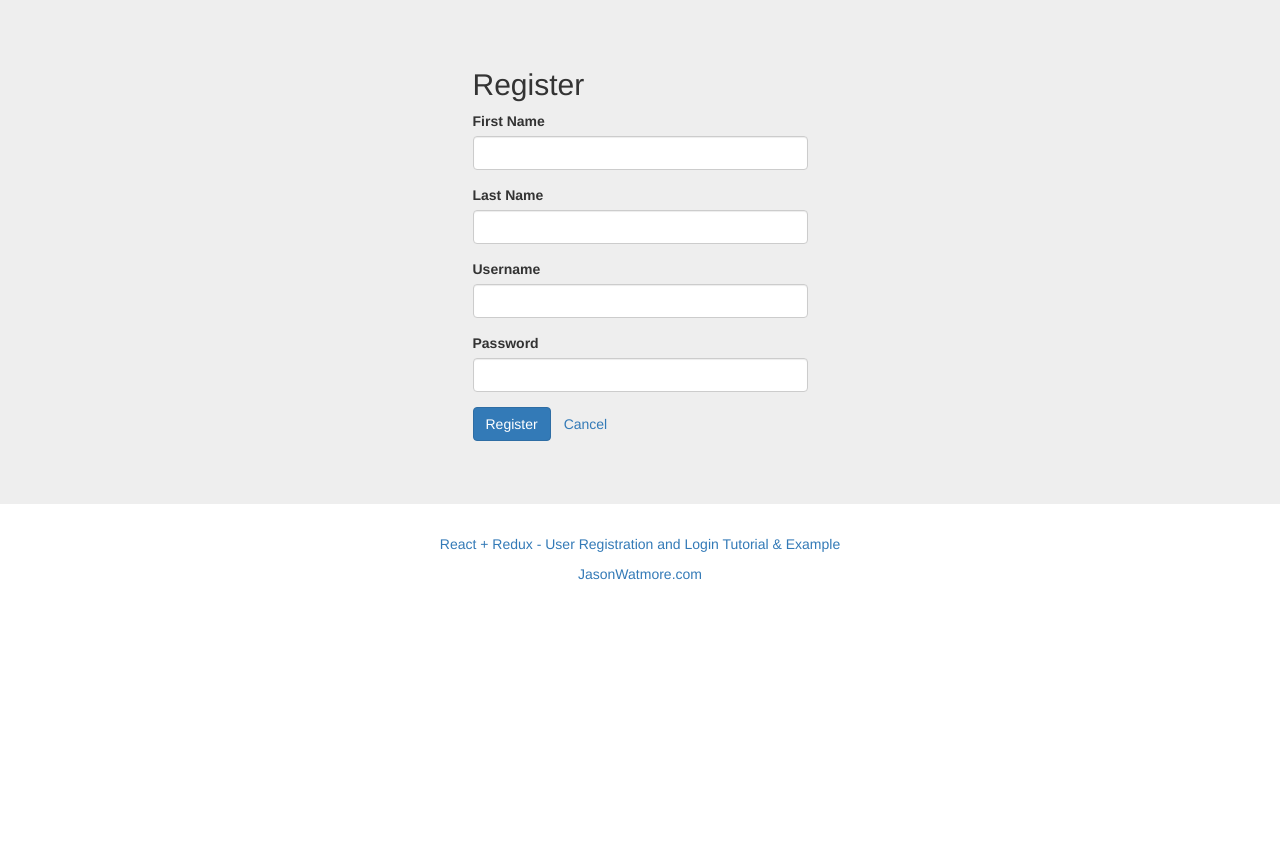
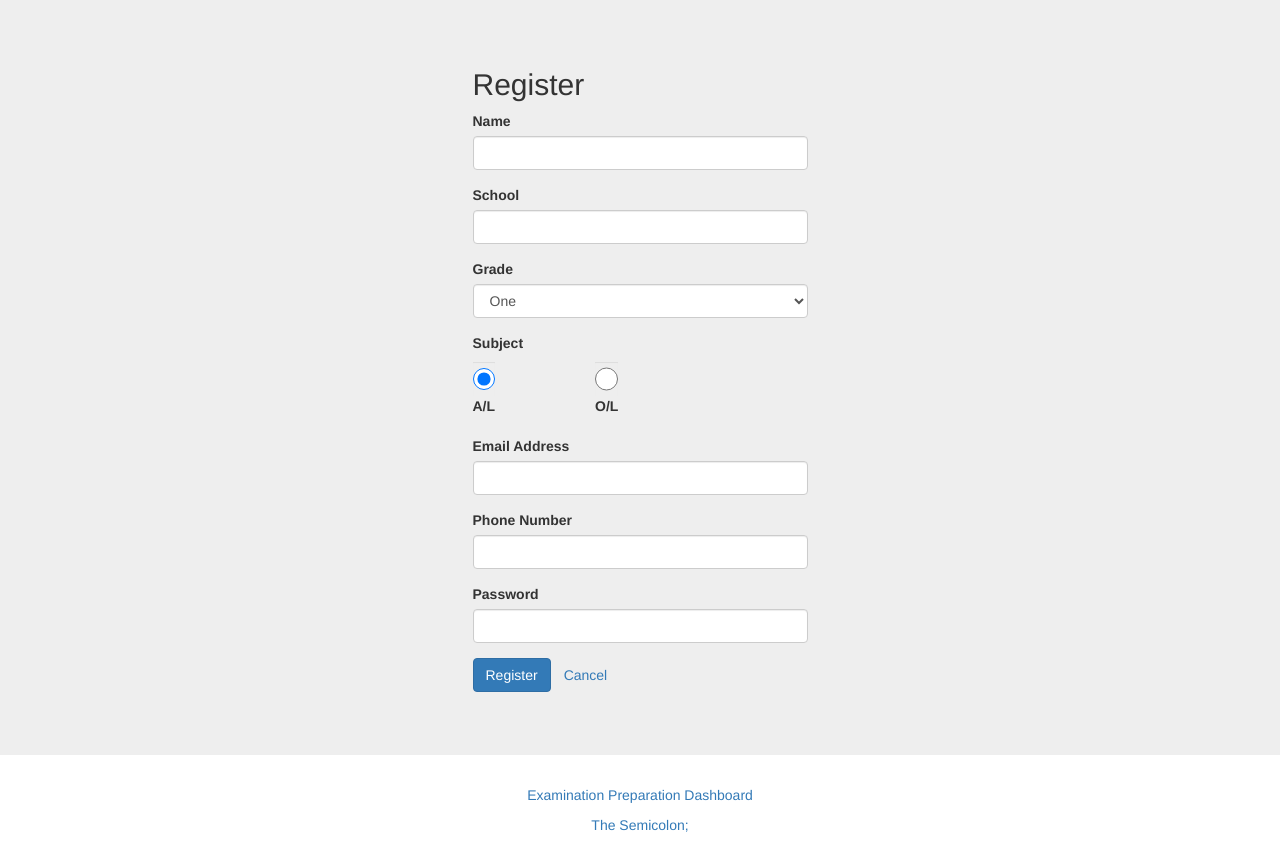
Before and after one commit to diyathn/ExamPrep, a React app: page /register in a window 1280 px wide. Before the commit the page ends 800 px from the top, so only its background shows below. Built offline with nearby package versions, Linux system fonts and the light colour scheme.

Commit message:
feat(RegistrationModule) add new fields for user registration

```diff
--- a/src/RegisterPage/RegisterPage.jsx
+++ b/src/RegisterPage/RegisterPage.jsx
@@ -10,10 +10,13 @@ class RegisterPage extends React.Component {
 
         this.state = {
             user: {
-                firstName: '',
-                lastName: '',
-                username: '',
-                password: ''
+                name: '',
+                school: '',
+                grade: '',
+                subject: '',
+                email: '',
+                phoneNumber: '',
+                password:''
             },
             submitted: false
         };
@@ -24,6 +27,7 @@ class RegisterPage extends React.Component {
 
     handleChange(event) {
         const { name, value } = event.target;
+        //console.log("name = " + name + " Value = " + value);
         const { user } = this.state;
         this.setState({
             user: {
@@ -39,7 +43,8 @@ class RegisterPage extends React.Component {
         this.setState({ submitted: true });
         const { user } = this.state;
         const { dispatch } = this.props;
-        if (user.firstName && user.lastName && user.username && user.password) {
+        console.log('User Object = ' + user.subject);
+        if (user.name && user.school && user.grade && user.subject && user.email && user.phoneNumber && user.password) {
             dispatch(userActions.register(user));
         }
     }
@@ -51,25 +56,77 @@ class RegisterPage extends React.Component {
             <div className="col-md-6 col-md-offset-3">
                 <h2>Register</h2>
                 <form name="form" onSubmit={this.handleSubmit}>
-                    <div className={'form-group' + (submitted && !user.firstName ? ' has-error' : '')}>
-                        <label htmlFor="firstName">First Name</label>
-                        <input type="text" className="form-control" name="firstName" value={user.firstName} onChange={this.handleChange} />
-                        {submitted && !user.firstName &&
-                            <div className="help-block">First Name is required</div>
+                    <div className={'form-group' + (submitted && !user.name ? ' has-error' : '')}>
+                        <label htmlFor="name">Name</label>
+                        <input type="text" className="form-control" name="name" value={user.name} onChange={this.handleChange} />
+                        {submitted && !user.name &&
+                            <div className="help-block">Your Name is required</div>
                         }
                     </div>
-                    <div className={'form-group' + (submitted && !user.lastName ? ' has-error' : '')}>
-                        <label htmlFor="lastName">Last Name</label>
-                        <input type="text" className="form-control" name="lastName" value={user.lastName} onChange={this.handleChange} />
-                        {submitted && !user.lastName &&
-                            <div className="help-block">Last Name is required</div>
+                    <div className={'form-group' + (submitted && !user.school ? ' has-error' : '')}>
+                        <label htmlFor="school">School</label>
+                        <input type="text" className="form-control" name="school" value={user.school} onChange={this.handleChange} />
+                        {submitted && !user.school &&
+                            <div className="help-block">Your school is required</div>
                         }
                     </div>
-                    <div className={'form-group' + (submitted && !user.username ? ' has-error' : '')}>
-                        <label htmlFor="username">Username</label>
-                        <input type="text" className="form-control" name="username" value={user.username} onChange={this.handleChange} />
-                        {submitted && !user.username &&
-                            <div className="help-block">Username is required</div>
+                    <div className={'form-group' + (submitted && !user.grade ? ' has-error' : '')}>
+                        <label htmlFor="grade">Grade</label>
+                        <br/>
+                        <select  className="form-control" name="grade" value={user.grade} onChange={this.handleChange}>
+                          <option value="1">One</option>
+                          <option value="2">Two</option>
+                          <option value="3">Three</option>
+                          <option value="4">Four</option>
+                          <option value="5">Five</option>
+                          <option value="6">Six</option>
+                          <option value="7">Seven</option>
+                          <option value="8">Eight</option>
+                          <option value="9">Nine</option>
+                          <option value="10">Ten</option>
+                          <option value="11">Eleven</option>
+                          <option value="12">Twelve</option>
+                          <option value="13">Thirteen</option>
+                        </select>
+                        {submitted && !user.grade &&
+                            <div className="help-block">Your grade is required</div>
+                        }
+                    </div>
+                    <div>
+                    <label htmlFor="grade">Subject</label>
+                    <div style={{display: 'flex', flexDirection: 'row'}}>
+                    <div className={'form-group' + (submitted && !user.subject ? ' has-error' : '')} style={{marginRight: '100px'}}>
+                        <label htmlFor="al">
+                        <input type="radio" className="form-control" name="subject" value="al" defaultChecked onChange={this.handleChange} />
+                          A/L
+                        </label>
+                        {submitted && !user.subject &&
+                            <div className="help-block">Your subject is required</div>
+                        }
+                    </div>
+                    <div className={'form-group' + (submitted && !user.subject ? ' has-error' : '')} style={{marginRight: '100px'}}>
+                        <label htmlFor="ol">
+                        <input type="radio" className="form-control" name="subject" value="ol" onChange={this.handleChange} />
+                          O/L
+                        </label>
+                        {submitted && !user.subject &&
+                            <div className="help-block">Your subject is required</div>
+                        }
+                    </div>
+                  </div>
+                  </div>
+                    <div className={'form-group' + (submitted && !user.email ? ' has-error' : '')}>
+                        <label htmlFor="email">Email Address</label>
+                        <input type="email" className="form-control" name="email" value={user.email} onChange={this.handleChange} />
+                        {submitted && !user.email &&
+                            <div className="help-block">Your email address is required</div>
+                        }
+                    </div>
+                    <div className={'form-group' + (submitted && !user.phoneNumber ? ' has-error' : '')}>
+                        <label htmlFor="phoneNumber">Phone Number</label>
+                        <input type="phoneNumber" className="form-control" name="phoneNumber" value={user.phoneNumber} onChange={this.handleChange} />
+                        {submitted && !user.phoneNumber &&
+                            <div className="help-block">Your phone number is required</div>
                         }
                     </div>
                     <div className={'form-group' + (submitted && !user.password ? ' has-error' : '')}>
@@ -86,8 +143,8 @@ class RegisterPage extends React.Component {
                         }
                         <Link to="/login" className="btn btn-link">Cancel</Link>
                     </div>
-                </form>
-            </div>
+                  </form>
+                  </div>
         );
     }
 }
--- a/src/_helpers/fake-backend.js
+++ b/src/_helpers/fake-backend.js
@@ -76,9 +76,9 @@ export function configureFakeBackend() {
                     let newUser = JSON.parse(opts.body);
 
                     // validation
-                    let duplicateUser = users.filter(user => { return user.username === newUser.username; }).length;
+                    let duplicateUser = users.filter(user => { return user.email === newUser.email; }).length;
                     if (duplicateUser) {
-                        reject('Username "' + newUser.username + '" is already taken');
+                        reject('Email "' + newUser.email + '" is already taken');
                         return;
                     }
 
--- a/src/index.html
+++ b/src/index.html
@@ -2,7 +2,7 @@
 <html lang="en">
 <head>
     <meta charset="UTF-8">
-    <title>React + Redux - User Registration and Login Example & Tutorial</title>
+    <title>Examination Preparation Dashboard</title>
     <link rel="stylesheet" href="https://netdna.bootstrapcdn.com/bootstrap/3.3.7/css/bootstrap.min.css" />
     <style>
         a { cursor: pointer; }
@@ -15,10 +15,10 @@
     <!-- credits -->
     <div class="text-center">
         <p>
-            <a href="http://jasonwatmore.com/post/2017/09/16/react-redux-user-registration-and-login-tutorial-example" target="_top">React + Redux - User Registration and Login Tutorial & Example</a>
+          <a href="https://github.com/diyathn/ExamPrep" target="_top">Examination Preparation Dashboard</a>
         </p>
         <p>
-            <a href="http://jasonwatmore.com" target="_top">JasonWatmore.com</a>
+            <a href="#" target="_top">The Semicolon;</a>
         </p>
     </div>
 </body>
```
